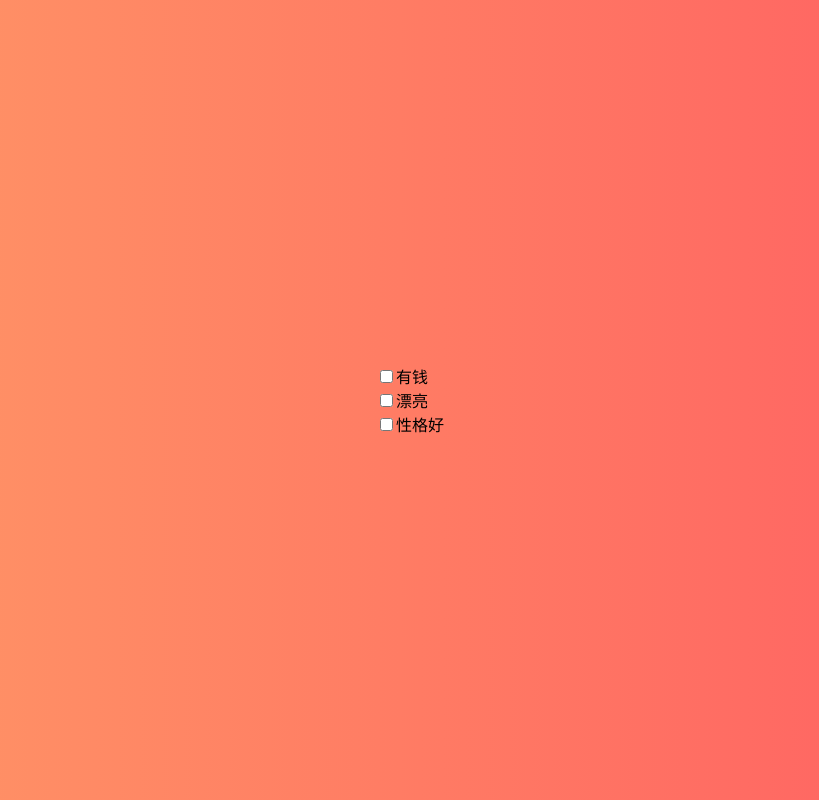
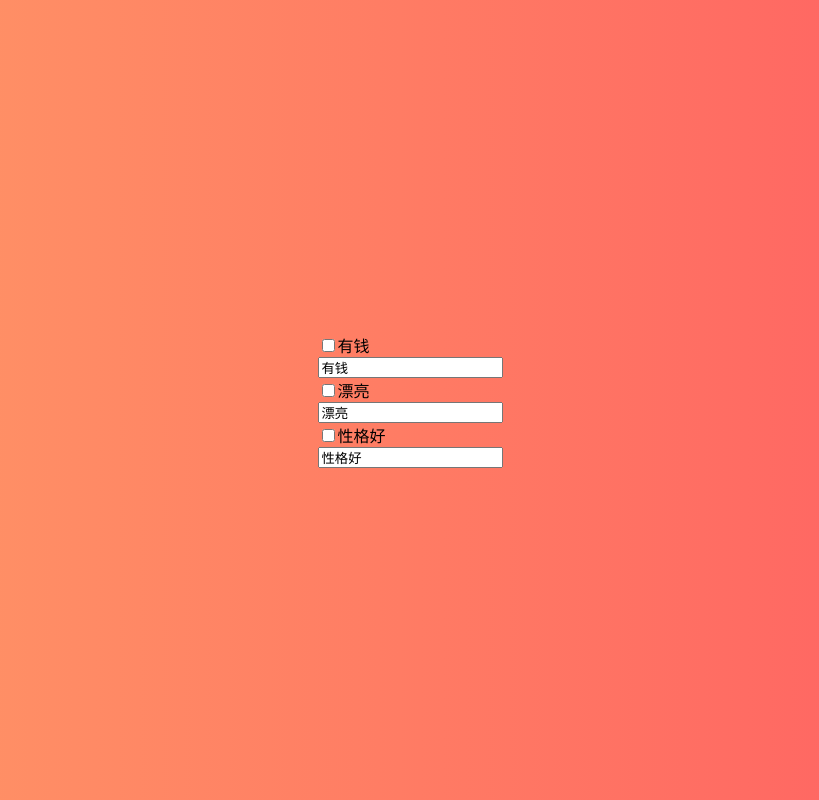
Before and after one commit to bioinfoark/trilemma, a React (Vite) app: page / in a window 1280 px wide. Shown: the whole page, without its empty margins (230-1049 px from the left). Built offline with nearby package versions, Linux system fonts and the light colour scheme.

Commit message:
Add files via upload

```diff
--- a/App.js
+++ b/App.js
@@ -15,8 +15,17 @@ function App() {
         index === currentIndex
           ? { ...item, isOn: !item.isOn }
           : item.isOn && prevSwitches.filter((item) => item.isOn).length >= 2
-          ? { ...item, isOn: false }
+          ? { ...item, isOn: Math.random() < 0.5 }
           : item
+      )
+    );
+  };
+
+  const handleChange = (index) => (event) => {
+    const newLabel = event.target.value;
+    setSwitches((prevSwitches) =>
+      prevSwitches.map((item, i) =>
+        i === index ? { ...item, label: newLabel } : item
       )
     );
   };
@@ -24,11 +33,14 @@ function App() {
   return (
     <div className="App">
       {switches.map((item, index) => (
-        <Switch
-          key={item.label}
-          handleToggle={handleToggle(index)}
-          {...item}
-        />
+        <div key={item.label}>
+          <Switch handleToggle={handleToggle(index)} {...item} />
+          <input
+            value={item.label}
+            onChange={handleChange(index)}
+            placeholder="输入你的选项"
+          />
+        </div>
       ))}
     </div>
   );
```
